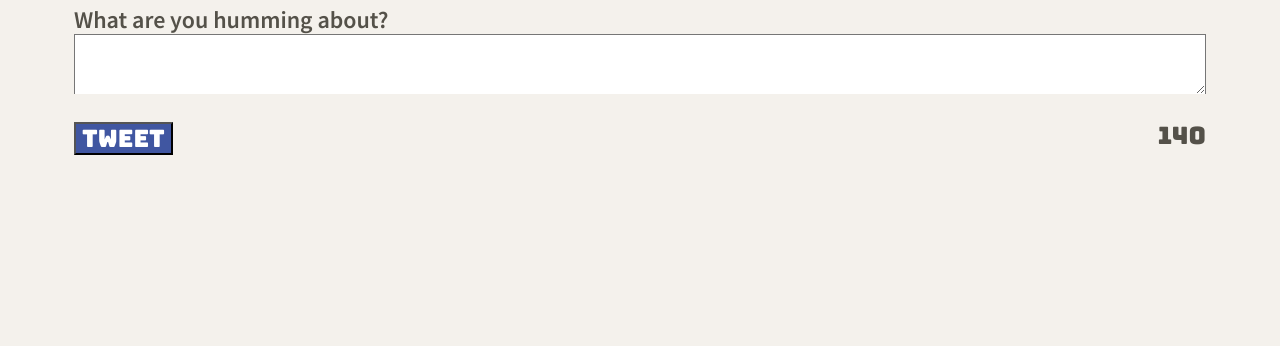
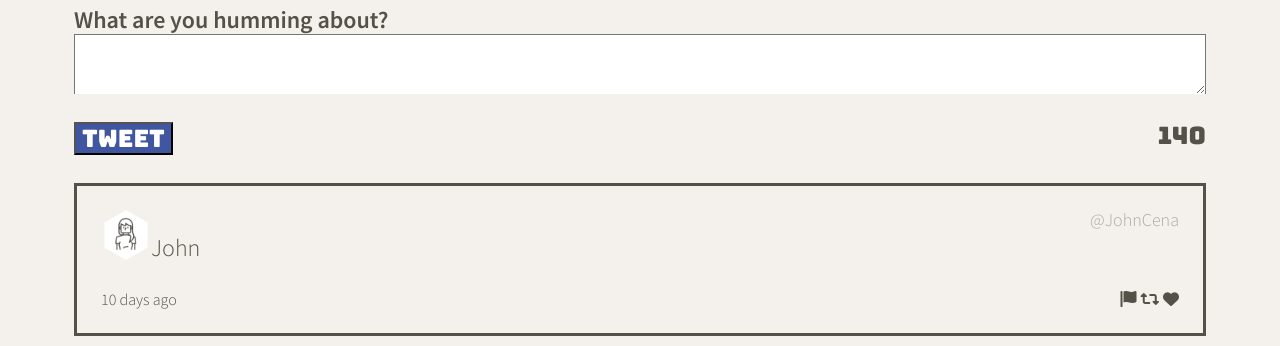
Before and after one commit to AbdulSaid/tweeter, a website: page public/index.html in a window 1280 px wide. Shown: the part 625-971 px from the top of the page. Before the commit the page ends 800 px from the top, so only its background shows below. Drawn offline with nearby package versions, Linux system fonts and the light colour scheme.

Commit message:
added image and user info

```diff
--- a/public/index.html
+++ b/public/index.html
@@ -33,6 +33,9 @@
     <!--New Tweet CSS-->
     <link rel="stylesheet" href="/styles/new-tweet.css" type="text/css" />
 
+     <!--New Tweet CSS-->
+     <link rel="stylesheet" href="/styles/tweets.css" type="text/css" />
+
     <!-- Font awesome CDN-->
     <link rel="stylesheet" href="https://cdnjs.cloudflare.com/ajax/libs/font-awesome/6.0.0-beta2/css/all.min.css" integrity="sha512-YWzhKL2whUzgiheMoBFwW8CKV4qpHQAEuvilg9FAn5VJUDwKZZxkJNuGM4XkWuk94WCrrwslk8yWNGmY1EduTA==" crossorigin="anonymous" referrerpolicy="no-referrer" />
 
@@ -53,7 +56,7 @@
         <i class="arrowDown fa-solid fa-angles-down"></i>
       </div>
     </nav>
-    <header>
+    <header class="mainHeader">
       <div>
           <img src="/images/profile-hex.png">
       </div>
@@ -76,6 +79,26 @@
           </div>
         </form>
       </section>
+      <br>
+      <article class="articleTweets">
+        <header class="tweetsHeader">
+          <section class="namePic">
+            <img class="profileImage" src="/images/profile-hex.png" />
+            <p>John</p>
+          </section>
+          <section class="atName">
+            @JohnCena
+          </section>
+        </header>
+        <footer class="footerTweets">
+          <div>10 days ago</div>
+          <div>
+            <i class="hoverEffect fas fa-flag"></i>
+            <i class="hoverEffect fas fa-retweet"></i>
+            <i class="hoverEffect fas fa-heart"></i>
+          </div>
+        </footer>
+      </article>
     </main>
   </body>
 </html>
--- a/public/styles/header.css
+++ b/public/styles/header.css
@@ -1,4 +1,4 @@
-header {
+.mainHeader {
   position: relative;
   z-index: 1;
   height: 400px;
--- /dev/null
+++ b/public/styles/tweets.css
@@ -0,0 +1,38 @@
+.articleTweets {
+  background-color: #f4f1ec;
+  border-style: solid;
+  padding: 1em;
+}
+
+.footerTweets {
+  background-color: #f4f1ec;
+  display: flex;
+  justify-content: space-between;
+  font-size: medium;
+  margin-top: 5px;
+}
+
+.tweetsHeader {
+  /* background-color: red; */
+  display: flex;
+  justify-content: space-between;
+}
+
+.profileImage {
+  width: 50px;
+  height: 50px;
+
+}
+
+.atName {
+  font-size: large;
+  color: #A9A9A9;
+}
+
+.namePic {
+  display: flex;
+}
+
+.hoverEffect:hover {
+  color: #0085cc;
+}
--- a/server/data-files/initial-tweets.json
+++ b/server/data-files/initial-tweets.json
@@ -8,7 +8,7 @@
     "content": {
       "text": "If I have seen further it is by standing on the shoulders of giants"
     },
-    "created_at": 1636841851403
+    "created_at": 1636936348913
   },
   {
     "user": {
@@ -19,6 +19,6 @@
     "content": {
       "text": "Je pense , donc je suis"
     },
-    "created_at": 1636928251403
+    "created_at": 1637022748913
   }
 ]
```
